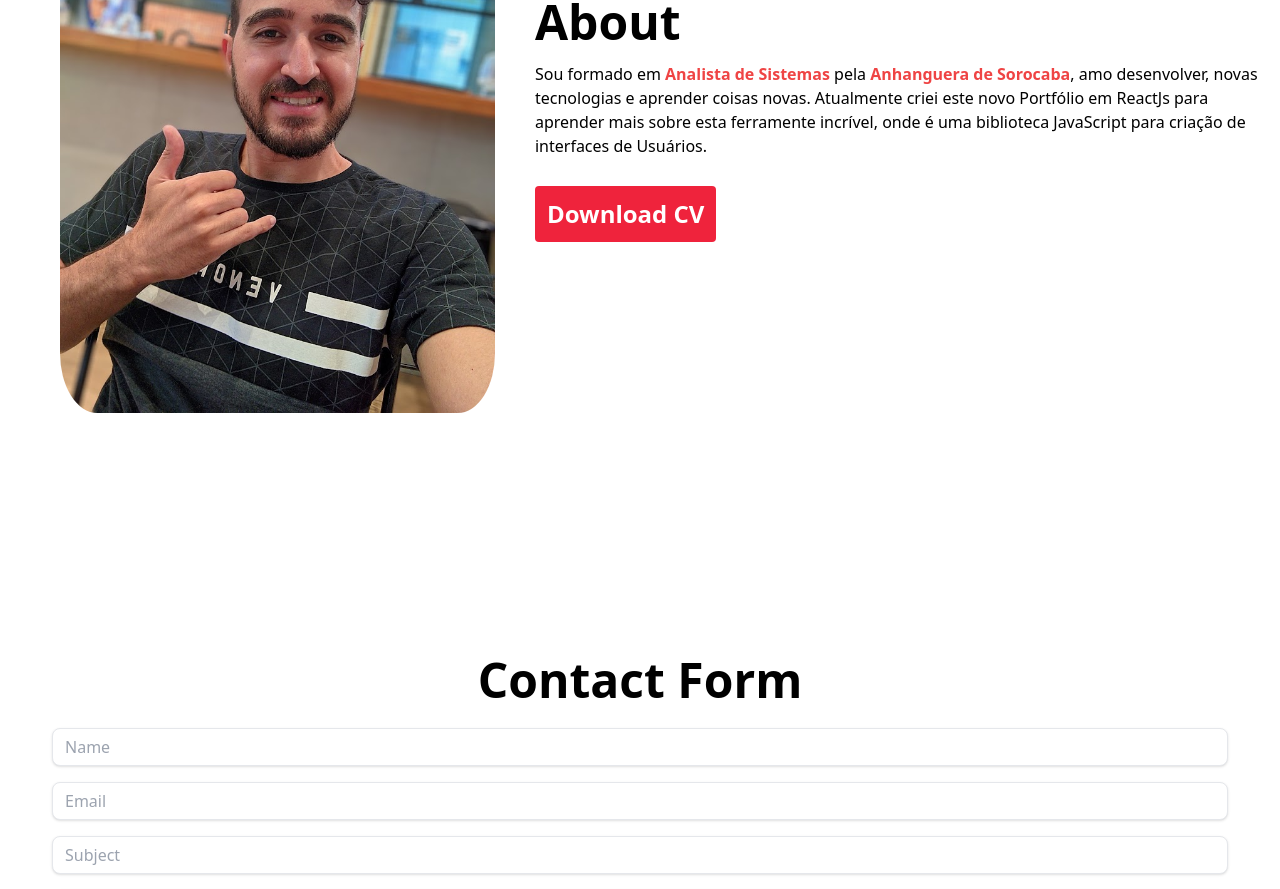
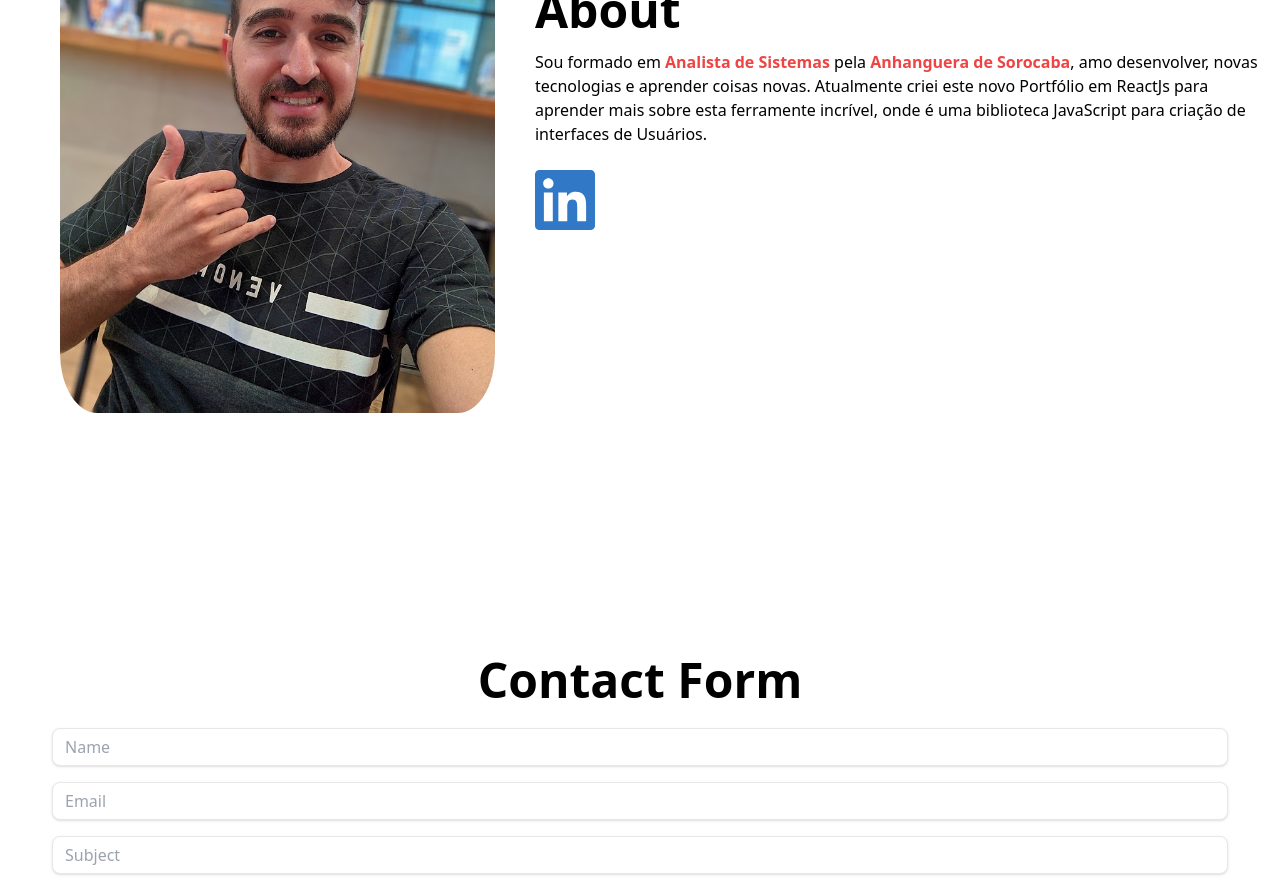
Before and after one commit to BraianS/reactjs-portfolio, a React (Vite) app: page / in a window 1280 px wide. Shown: the part 2900-3789 px from the top of the page. Built offline with nearby package versions, Linux system fonts and the light colour scheme.

Commit message:
Update the "About" page and add the LinkedIn icon.

```diff
--- a/src/assets/sass/about.scss
+++ b/src/assets/sass/about.scss
@@ -1,7 +1,4 @@
 .about {
-
-
-
    &__image {
       object-fit: cover;
       width: 500px;
@@ -17,5 +14,4 @@
          background-color: var(--primary-alt-color);
       }
    }
-
 }
--- a/src/components/layout/About.tsx
+++ b/src/components/layout/About.tsx
@@ -1,9 +1,10 @@
 import React from "react";
 import aboutme from "../../assets/img/profile.jpg";
+import { SiLinkedin } from "@react-icons/all-files/si/SiLinkedin";
 
 export const About = () => {
 
-    const curriculo = "https://docs.google.com/document/d/1sH5X8m2qA54jspg8gzoQ9T6r3iLMOflr/edit?usp=sharing&ouid=106696477638908142346&rtpof=true&sd=true";
+    const linkedin = "https://www.linkedin.com/in/braian-n-silva/"
 
     return (
         <div className=" w-full h-screen m-auto" id="about">
@@ -15,8 +16,9 @@ export const About = () => {
                         Sou formado em <span className="text-red-500 font-semibold"> Analista de Sistemas</span> pela <span className="text-red-500 font-semibold">Anhanguera de Sorocaba</span>, amo desenvolver, novas tecnologias e aprender coisas novas.
                         Atualmente criei este novo Portfólio em ReactJs para aprender mais sobre esta ferramente incrível, onde é uma biblioteca JavaScript para criação de interfaces de Usuários.
                     </p>
-
-                    <button className="mt-7 p-3 font-semibold text-2xl about__button rounded" data-reveal-delay="0.5s" data-reveal="bottom" onClick={() => window.location.href = curriculo}>Download CV</button>
+                    <a href={linkedin} target="_blank" rel="noopener noreferrer" className="p-4">
+                        <SiLinkedin fill="#3178C6" className="text-6xl hover:opacity-75 transition-opacity cursor-pointer"/>
+                    </a>
                 </div>
 
             </div>
```
